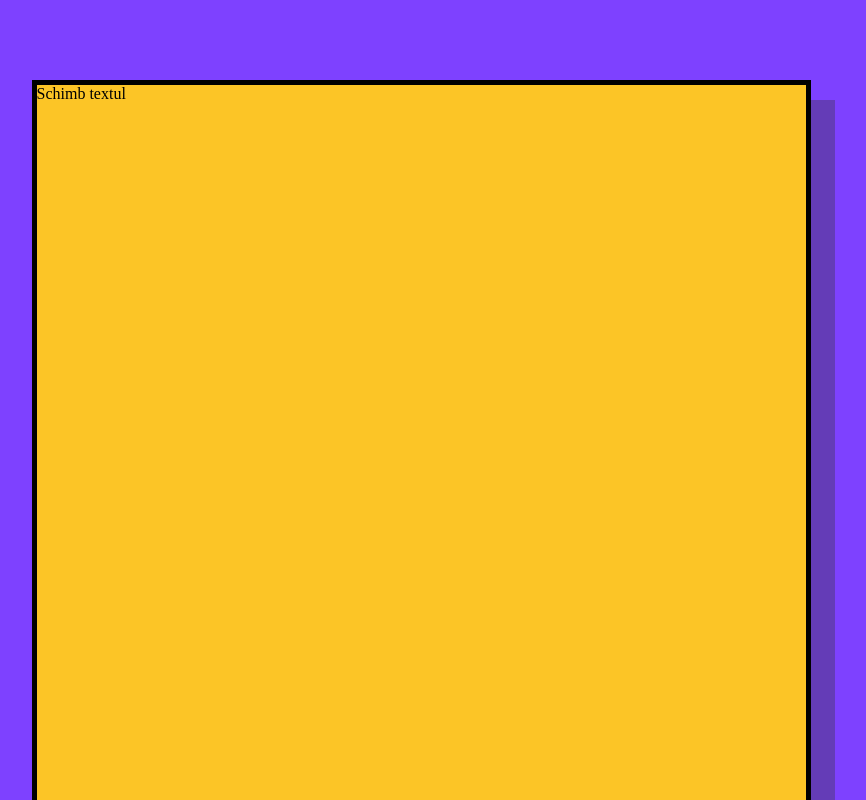
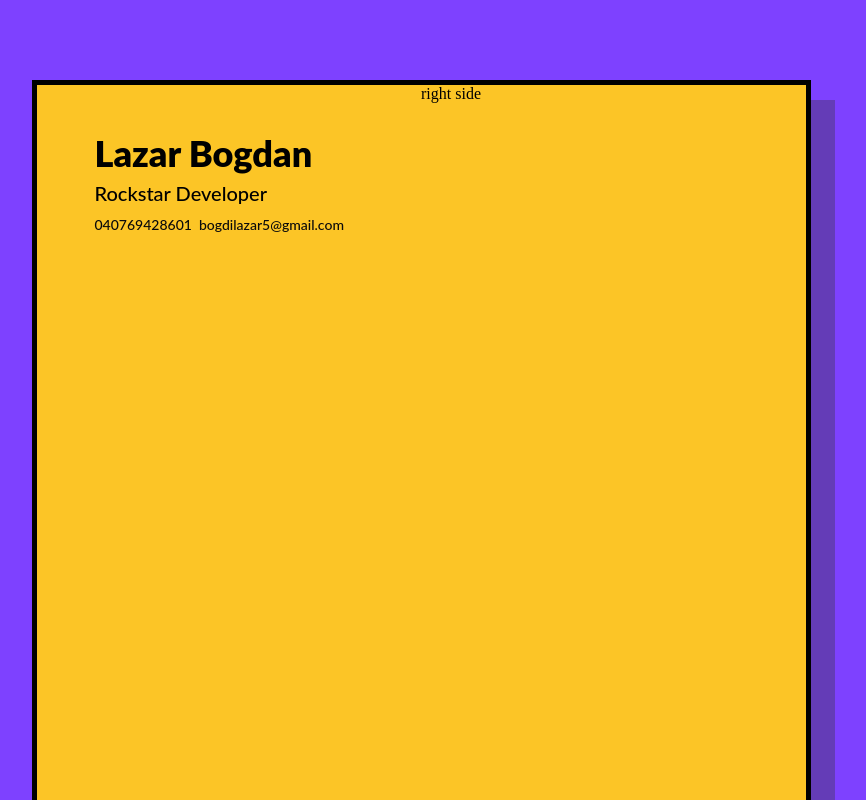
Before and after one commit to Lazar-Bogdan/Resume, a React (Vite) app: page / in a window 1280 px wide. Shown: the top 800 px of the page, without its empty margins (234-1100 px from the left). Built offline with nearby package versions, Linux system fonts and the light colour scheme.

Commit message:
Add details component

```diff
--- a/src/App.jsx
+++ b/src/App.jsx
@@ -1,10 +1,16 @@
 import './normalize.css'
 import Layout from './components/Layout';
+import Details from './components/Details';
 
 export default function App() {
   return (
-    <Layout>
-      Schimb textul
-    </Layout>
+    <Layout
+      left={
+        <Details />
+      }
+      right={
+        <div>right side</div>
+      }
+    />
   )
 }
--- /dev/null
+++ b/src/components/Details.jsx
@@ -0,0 +1,59 @@
+import styled from 'styled-components'
+
+const Details = () => {
+  return (
+    <Container>
+      <Name>Lazar Bogdan</Name>
+      <Title>Rockstar Developer</Title>
+      <ContactRow>
+        <Contact>040769428601</Contact>
+        <Contact>bogdilazar5@gmail.com</Contact>
+      </ContactRow>
+    </Container>
+  )
+}
+
+export default Details;
+
+const Container = styled.div`
+  display:flex;
+  flex-direction: column;
+
+  margin-top: 43px;
+  margin-left: 58px;
+`;
+
+const Name = styled.span`
+  color: #000;
+  font-family: Lato;
+  font-size: 36px;
+  font-style: normal;
+  font-weight: 900;
+  line-height: 140%; /* 50.4px */
+`;
+
+const Title = styled.span`
+  color: #000;
+  font-family: Lato;
+  font-size: 20px;
+  font-style: normal;
+  font-weight: 500;
+  line-height: 150%; /* 30px */
+
+  padding-bottom: 6px;
+`;
+
+const Contact = styled.span`
+  color: #0B0B0B;
+  font-family: Lato;
+  font-size: 14px;
+  font-style: normal;
+  font-weight: 500;
+  line-height: 150%; /* 21px */
+`;
+
+const ContactRow = styled.div`
+  display: flex;
+  flex-direction: row;
+  gap: 7px;
+`;
--- a/src/components/Layout.jsx
+++ b/src/components/Layout.jsx
@@ -4,7 +4,12 @@ const Layout = (props) => {
   return (
     <Background>
       <Page>
-        {props.children}
+        <Column>
+          {props.left}
+        </Column>
+        <Column>
+          {props.right}
+        </Column>
       </Page>
     </Background>
   )
@@ -30,4 +35,10 @@ const Page = styled.div`
   border: 5px solid #000;
   background: #FCC526;
   box-shadow: 24px 20px 0px 0px rgba(52, 52, 51, 0.35);
+  display: flex;
+  flex-direction: row;
 `;
+
+const Column = styled.div`
+  flex: 1;
+`;
```
